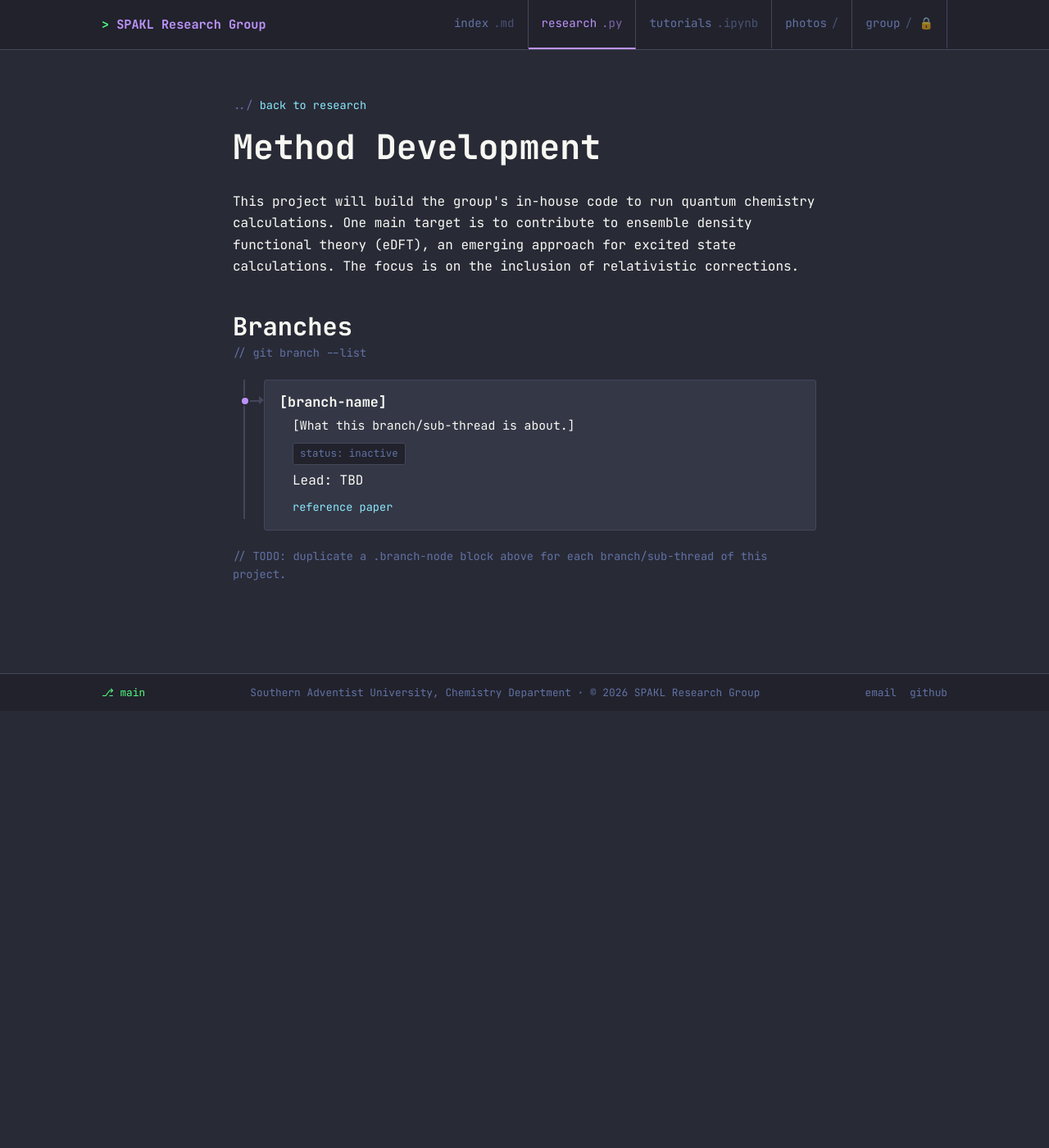
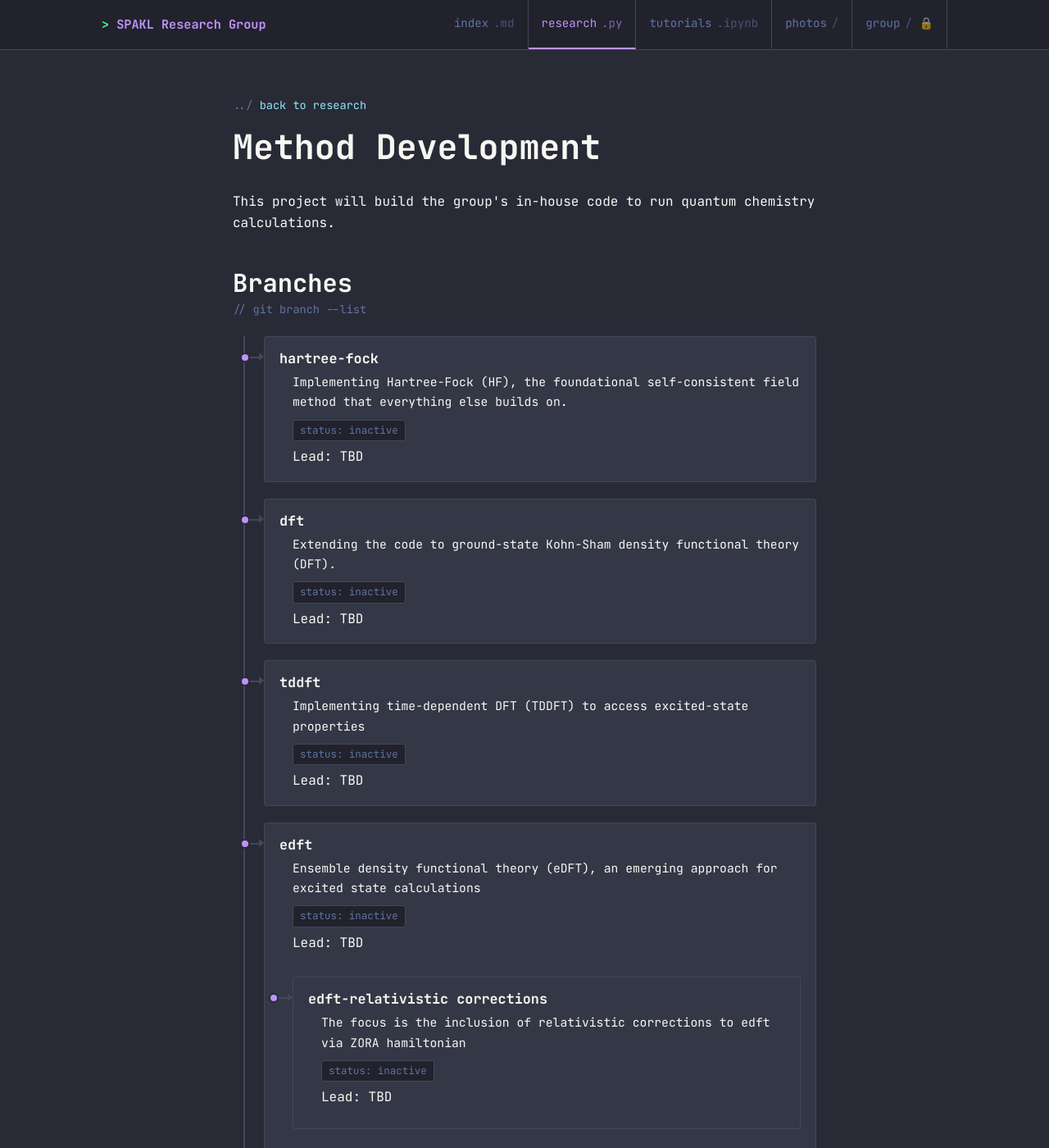
Before and after one commit to spakl/research-site, a Jekyll site: the page built from research/method-development.html, in a window 1280 px wide and 1400 px high. Shown: the whole window at 82% size. Built offline with Jekyll 4.4.1, drawn with Linux system fonts in a browser that asks for light colours.

Commit message:
Add HF, DFT, TDDFT branches leading up to eDFT

```diff
--- a/research/method-development.html
+++ b/research/method-development.html
@@ -9,23 +9,57 @@ title: Method Development
     <div class="section-head">
       <h1>Method Development</h1>
     </div>
-    <p>This project will build the group's in-house code to run quantum chemistry calculations. One main target is to contribute to ensemble density functional theory (eDFT), an emerging approach for excited state calculations. The focus is on the inclusion of relativistic corrections.</p>
+    <p>This project will build the group's in-house code to run quantum chemistry calculations.</p>
     <h2 style="margin-top:40px; margin-bottom:0;">Branches</h2>
     <span class="comment">git branch --list</span>
     <div class="branch-tree">
       <div class="branch-node">
         <span class="branch-dot"></span>
-        <h3 class="branch-title">[branch-name]</h3>
+        <h3 class="branch-title">hartree-fock</h3>
         <div class="branch-body">
-          <p>[What this branch/sub-thread is about.]</p>
+          <p>Implementing Hartree-Fock (HF), the foundational self-consistent field method that everything else builds on.</p>
+          <span class="tag">status: inactive</span>
+          <span class="card-meta" style="display:block; margin-top:6px;">Lead: TBD</span>
+        </div>
+      </div>
+      <div class="branch-node">
+        <span class="branch-dot"></span>
+        <h3 class="branch-title">dft</h3>
+        <div class="branch-body">
+          <p>Extending the code to ground-state Kohn-Sham density functional theory (DFT).</p>
+          <span class="tag">status: inactive</span>
+          <span class="card-meta" style="display:block; margin-top:6px;">Lead: TBD</span>
+        </div>
+      </div>
+      <div class="branch-node">
+        <span class="branch-dot"></span>
+        <h3 class="branch-title">tddft</h3>
+        <div class="branch-body">
+          <p>Implementing time-dependent DFT (TDDFT) to access excited-state properties</p>
+          <span class="tag">status: inactive</span>
+          <span class="card-meta" style="display:block; margin-top:6px;">Lead: TBD</span>
+        </div>
+      </div>
+      <div class="branch-node">
+        <span class="branch-dot"></span>
+        <h3 class="branch-title">edft</h3>
+        <div class="branch-body">
+          <p>Ensemble density functional theory (eDFT), an emerging approach for excited state calculations</p>
           <span class="tag">status: inactive</span>
           <span class="card-meta" style="display:block; margin-top:6px;">Lead: TBD</span>
           <div class="related-links" style="margin-top:8px;">
-            <a href="#">reference paper</a>
+          </div>
+      <div class="branch-node">
+        <span class="branch-dot"></span>
+        <h3 class="branch-title">edft-relativistic corrections</h3>
+        <div class="branch-body">
+          <p>The focus is the inclusion of relativistic corrections to edft via ZORA hamiltonian</p>
+          <span class="tag">status: inactive</span>
+          <span class="card-meta" style="display:block; margin-top:6px;">Lead: TBD</span>
+          <div class="related-links" style="margin-top:8px;">
           </div>
         </div>
       </div>
     </div>
-    <p class="comment" style="margin-top:8px;">TODO: duplicate a .branch-node block above for each branch/sub-thread of this project.</p>
   </div>
 </section>
```
